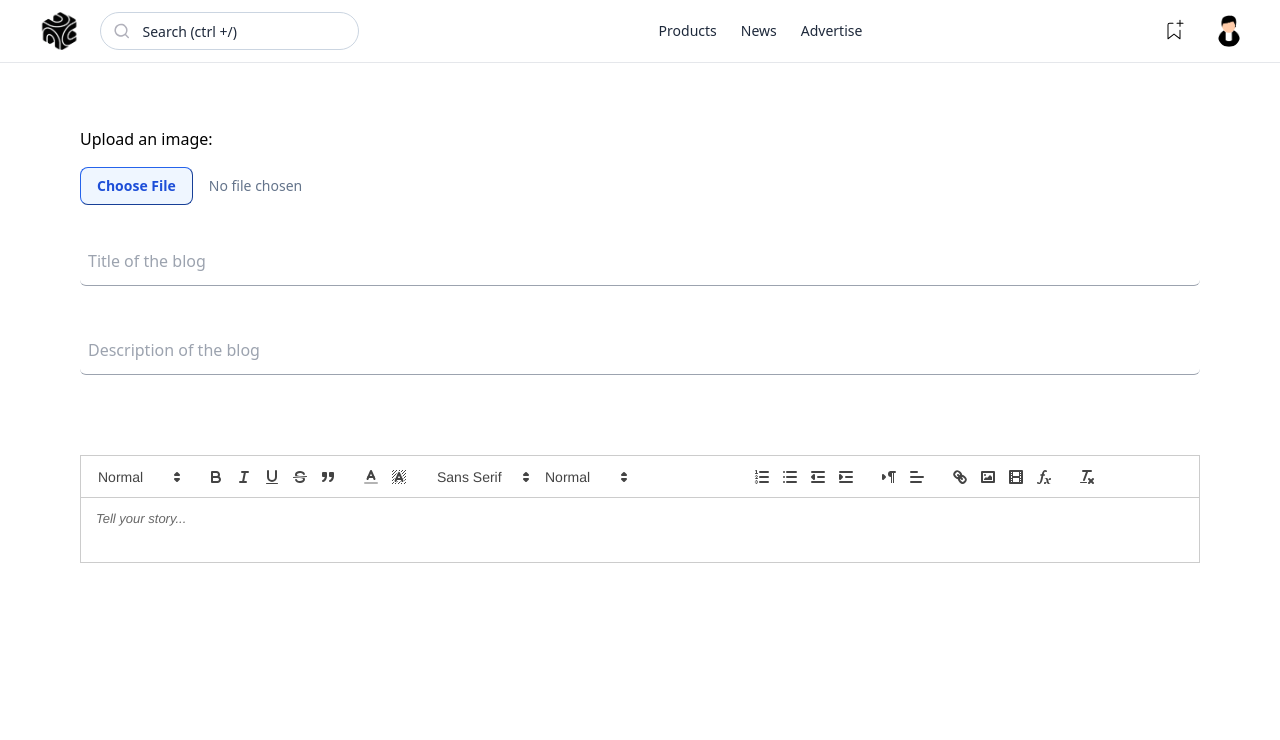
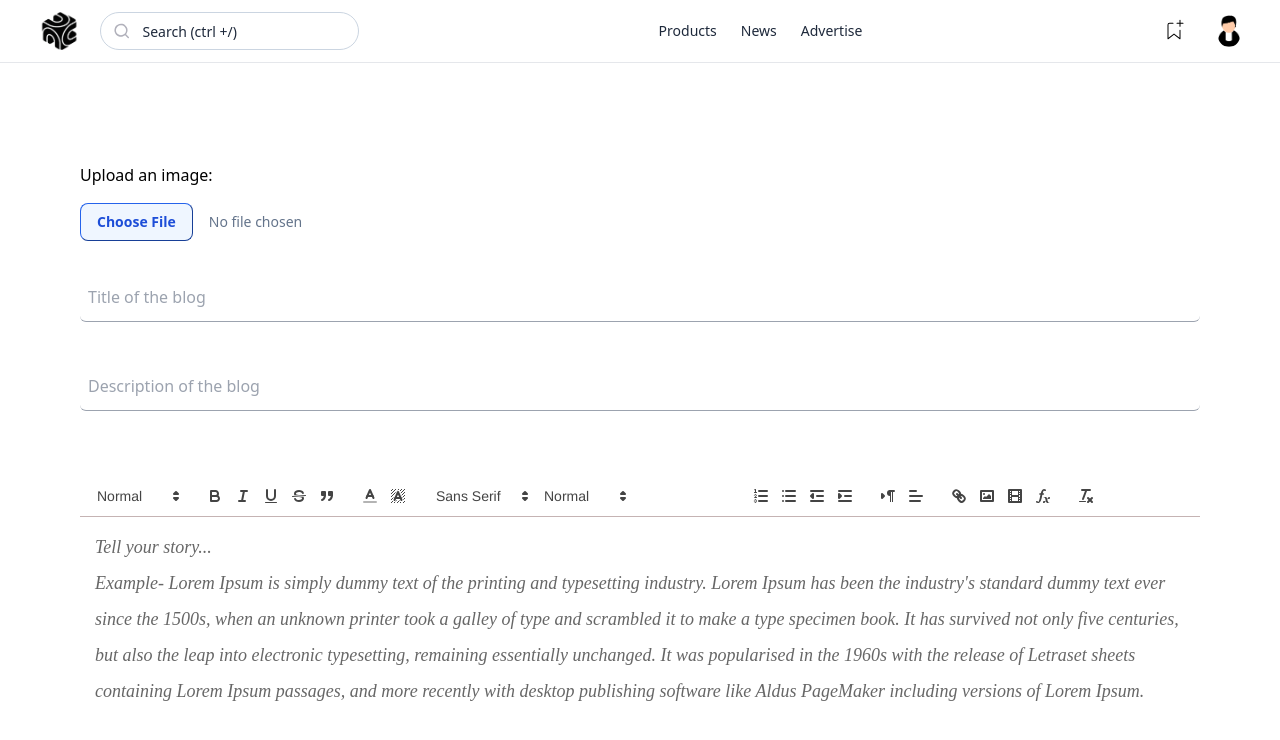
Before and after one commit to alamadrid01/Aloy, a Next.js app: page /new-story in a window 1280 px wide. Shown: the top 740 px of the page. Built offline with nearby package versions, Linux system fonts and the light colour scheme.

Commit message:
style(create-blog): Modified the stylings for the text editor

```diff
--- a/src/app/globals.css
+++ b/src/app/globals.css
@@ -36,9 +36,39 @@ body {
 p{
   font-size: 20px;
   line-height: 2;
-  font-family: serif;
 }
 
 blockquote{
   font-size: 17px;
 }
+
+.ql-disabled{
+  font-family: serif;
+  border: none !important;
+}
+.ql-editor, .ql-container{
+  border: none !important;
+}
+.ql-editor p{
+  font-family: serif;
+}
+
+[data-placeholder]::before {
+  font-size: 18px;
+  line-height: 2;
+  font-family: serif;
+  /* Add any other styles you want for the placeholder text */
+}
+
+/* Adjust the style for the placeholder when the input is focused (optional) */
+
+
+
+.ql-snow{
+  border: none !important;
+  /* border-bottom: 0.1px solid #c5b3b3 !important; */
+}
+.ql-toolbar{
+  border: none !important;
+  border-bottom: 0.1px solid #c5b3b3 !important;
+}
--- a/src/components/CreateBlog/page.tsx
+++ b/src/components/CreateBlog/page.tsx
@@ -42,7 +42,7 @@ const CreateBlog = () => {
 
 
   return (
-    <div className="">
+    <div className="w-full flex flex-col">
          <form className="flex flex-col gap-3 mt-9">
                <label className="-mb-2 font-medium" htmlFor="image">
             Upload an image:
@@ -89,7 +89,7 @@ const CreateBlog = () => {
             ""
           )}
         </div>
-        <div className="flex mb-20 mt-4 flex-col gap-3">
+        <div className="flex mb-16 mt-4 flex-col gap-3">
           <input
             value={description}
             onChange={(e) => setDescription(e.target.value)}
@@ -112,16 +112,22 @@ const CreateBlog = () => {
 
       {typeof window === 'object' && (
         <ReactQuill
-          placeholder='Tell your story...'
+          placeholder={`Tell your story...\nExample- Lorem Ipsum is simply dummy text of the printing and typesetting industry. Lorem Ipsum has been the industry's standard dummy text ever since the 1500s, when an unknown printer took a galley of type and scrambled it to make a type specimen book. It has survived not only five centuries, but also the leap into electronic typesetting, remaining essentially unchanged. It was popularised in the 1960s with the release of Letraset sheets containing Lorem Ipsum passages, and more recently with desktop publishing software like Aldus PageMaker including versions of Lorem Ipsum.`}
           theme="snow"
           value={value}
           onChange={setValue}
           modules={modules}
           formats={formats}
           ref={quillRef}
-          className="!font-mono"
         />
       )}
+        {
+          value !== "" && title !== "" && description !== "" && image !== null ? (
+            <button className="py-3 border border-slate-300 text-black px-7 rounded-lg hover:bg-slate-200  mt-6 self-end">Create</button>
+            ) : (
+            null
+          )
+        }
     </div>
   )
 }
```
